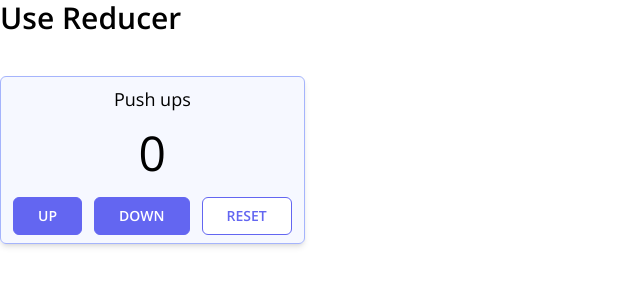
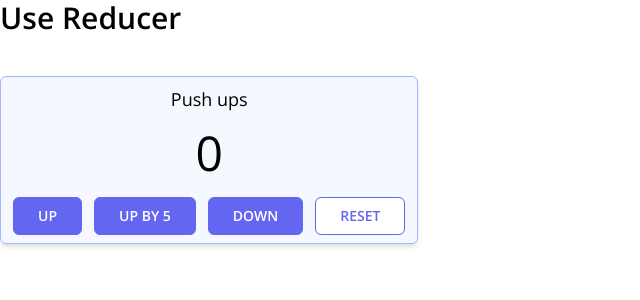
Before and after one commit to MariusCodeAcademy/type19-14_react_useReducer, a React (Vite) app: page / in a window 1280 px wide. Shown: the top 300 px of the page, without its empty margins (0-640 px from the left). Built offline with nearby package versions, Linux system fonts and the light colour scheme.

Commit message:
upByValue

```diff
--- a/src/components/counter/Counter.jsx
+++ b/src/components/counter/Counter.jsx
@@ -16,8 +16,8 @@ export default function Counter() {
     // padidinam state 1
     // setState(state + 1);
     // const newState = { value: state.value + 1 }
-    setState({
-      value: state.value + 1,
+    setState((prevState) => {
+      return { value: prevState.value + 1 };
     });
   }
   function goDown() {
@@ -31,6 +31,12 @@ export default function Counter() {
     setState(initState);
   }
 
+  function upByValue(howMuch) {
+    setState({
+      value: state.value + howMuch,
+    });
+  }
+
   // padaryti po kortele inputa kuri ivedant keistume <h3 className='text-lg mb-4'>Push ups</h3> reiksme
 
   return (
@@ -40,6 +46,9 @@ export default function Counter() {
       <div className='flex gap-3'>
         <button onClick={goUp} className={btnNormal}>
           Up
+        </button>
+        <button onClick={() => upByValue(5)} className={btnNormal}>
+          Up by 5
         </button>
         <button onClick={goDown} className={btnNormal}>
           Down
```
